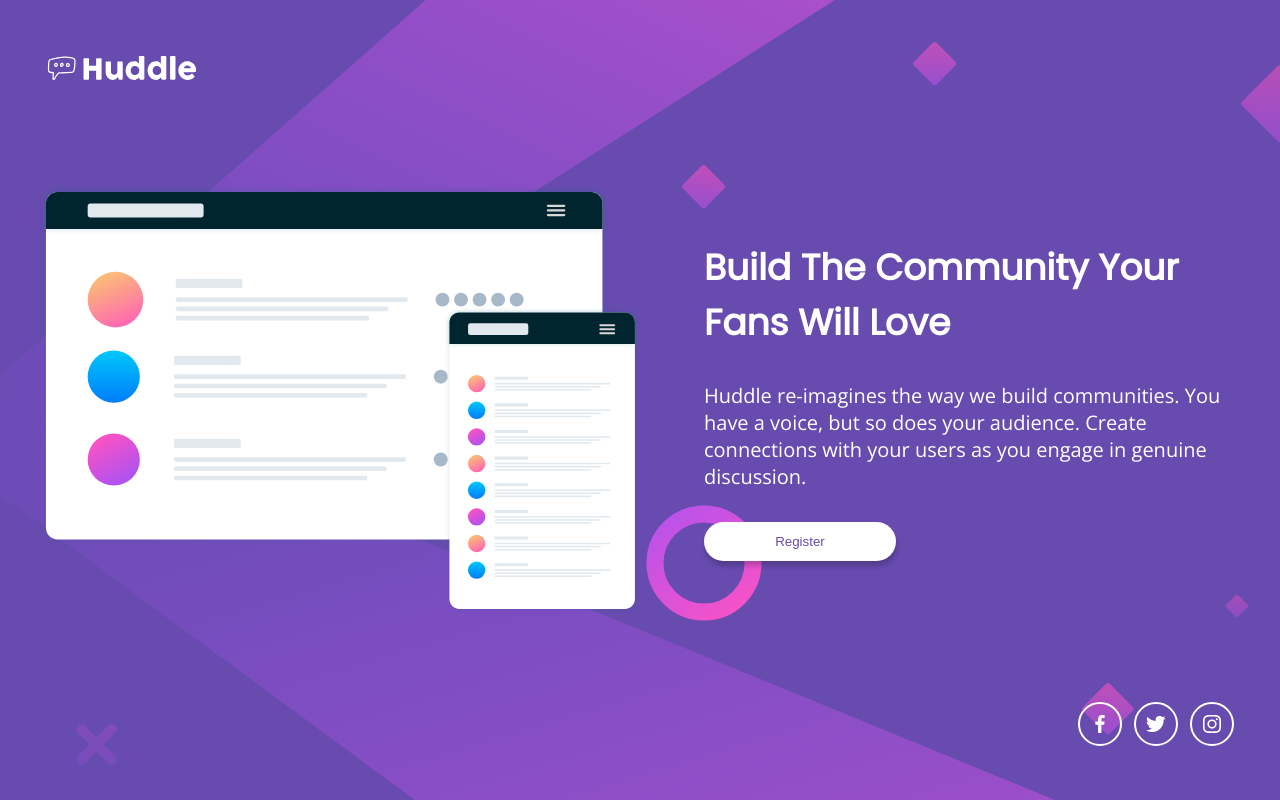
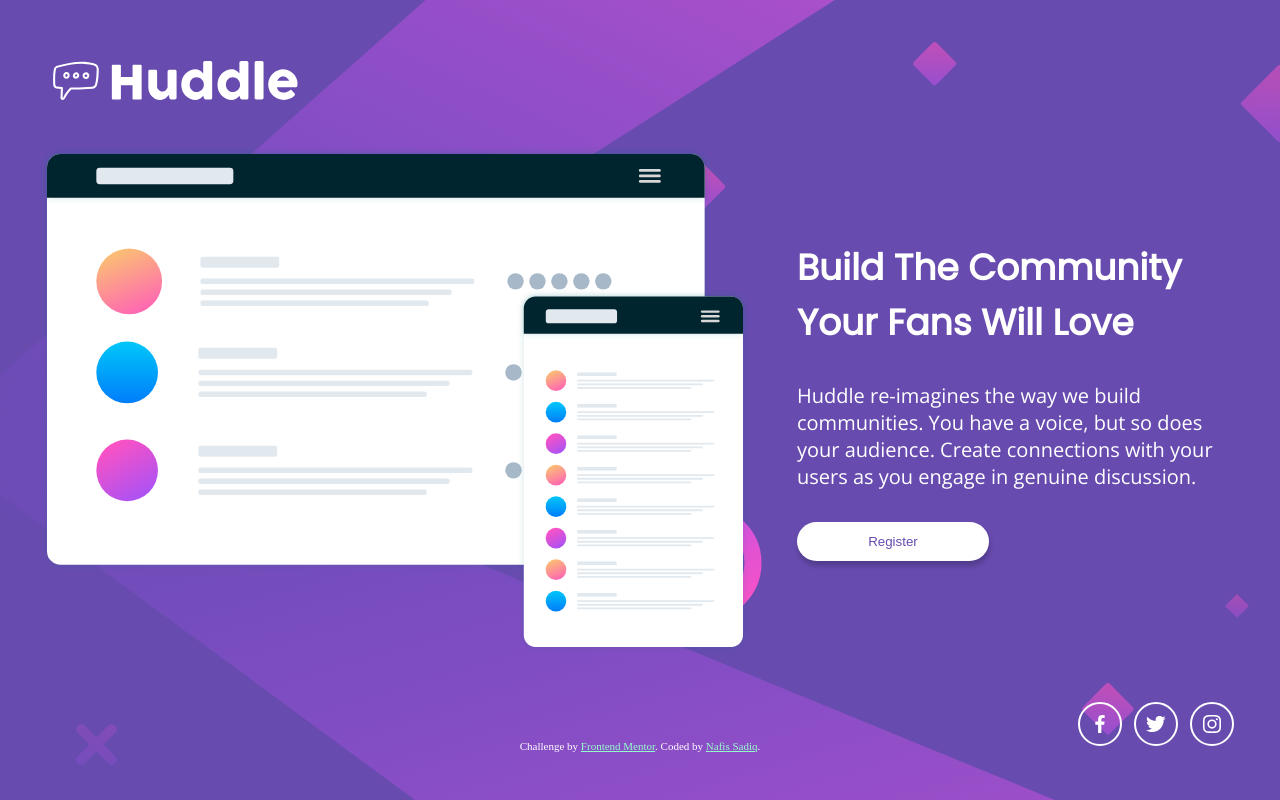
Before and after one commit to Nafis2003/huddle-landing-page, a plain HTML site: page index.html in a window 1280 px wide. Drawn offline with nearby package versions, Linux system fonts and the light colour scheme.

Commit message:
Add files via upload

```diff
--- a/index.html
+++ b/index.html
@@ -19,6 +19,7 @@
 				<img src="images/illustration-mockups.svg" alt="illustration">
 
 <div id="texts">
+
 				<h1>  Build The Community Your Fans Will Love</h1>
 
   <p>Huddle re-imagines the way we build communities. You have a voice, but so does your audience.
@@ -40,7 +41,7 @@
   <footer>
     <p class="attribution">
       Challenge by <a href="https://www.frontendmentor.io?ref=challenge" target="_blank">Frontend Mentor</a>.
-      Coded by <a href="#">Your Name Here</a>.
+      Coded by <a href="https://nafis-sadiq.netlify.app">Nafis Sadiq</a>.
     </p>
   </footer>
   </main>
--- a/style.css
+++ b/style.css
@@ -24,11 +24,6 @@
 			background-size: contain;
 				color: #fff;
 				padding:0 2rem;
-				min-height: 100vh;
-				width: 100%;
-				display: flex;
-				justify-content: center;
-				align-items: center;
 }
 
 
@@ -43,25 +38,29 @@
 padding: 2rem 0 5rem 0;
 }
 header {
-
 position: absolute;
 top: 1rem;
 left: 0;
 }
 
+img{
+max-width: 100%;
+}
+
 header img{
+max-width:100%;
 width: 10rem;
 height: auto;
 }
 
 main>img{
 margin: 5rem 0;
+max-width: 100%;
 }
 
 
 #texts{
 			text-align: center;
-
 }
 
 #texts h1{
@@ -113,8 +112,14 @@
 fill:var(--soft-magenta);
 }
 
-  .attribution {display: none; font-size: 11px; text-align: center; }
-    .attribution a { color: hsl(228, 45%, 44%); }
+
+footer {
+position: absolute;
+bottom: 0;
+width: 100%;
+}
+  .attribution { font-size: 11px; text-align: center; padding-bottom: 3rem;}
+    .attribution a { color: #95ffcc; }
 
 @media(min-width:1000px){
 html{
@@ -139,13 +144,16 @@
 top: 3rem;
 }
 
-			main>img, #texts{
-							margin:0 2rem 0 0;
-							width: 50%;
+header img{
+width: 100%;
+}
+
+			main>img{
+							margin:0 1.5rem 0 0;
 			}
 			#texts{
 							text-align: left;
-							margin: 0 0 0 2rem;
+							margin: 0 0 0 1.5rem;
 			}
 
 			#social{
@@ -155,12 +163,3 @@
 			right: 0;
 			}
 }
-
-@media(min-width:1300px){
-				main>img{
-				width:unset;
-				}
-				#texts{
-								width: unset;
-				}
-}
```
